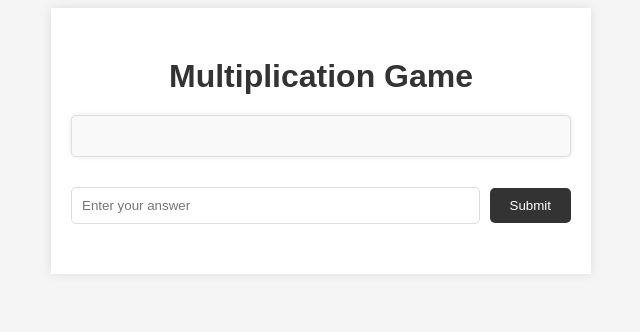
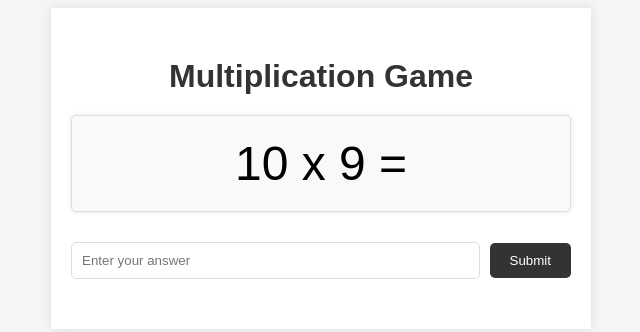
Before and after one commit to doctorgraphics/Multiplication-Wars, a plain HTML site: page index.html in a window 1280 px wide. Shown: the whole page, without its empty margins (319-959 px from the left). Drawn offline with Linux system fonts and the light colour scheme.

Commit message:
Update index.html

```diff
--- a/index.html
+++ b/index.html
@@ -19,6 +19,6 @@
 			<!-- This is where feedback for the user will be displayed -->
 		</div>
 	</div>
-	<script src="script.js"></script>
+	<script src="jscript.js"></script>
 </body>
 </html>
```
